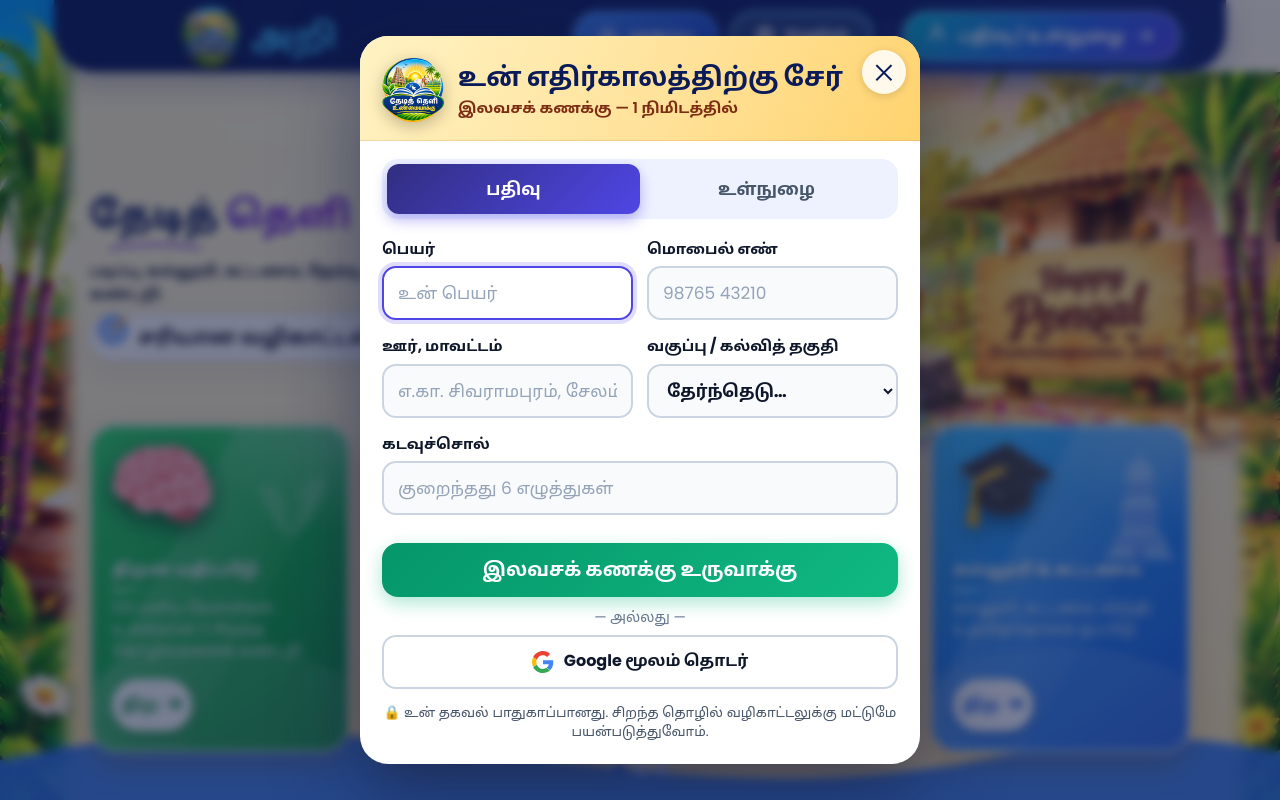
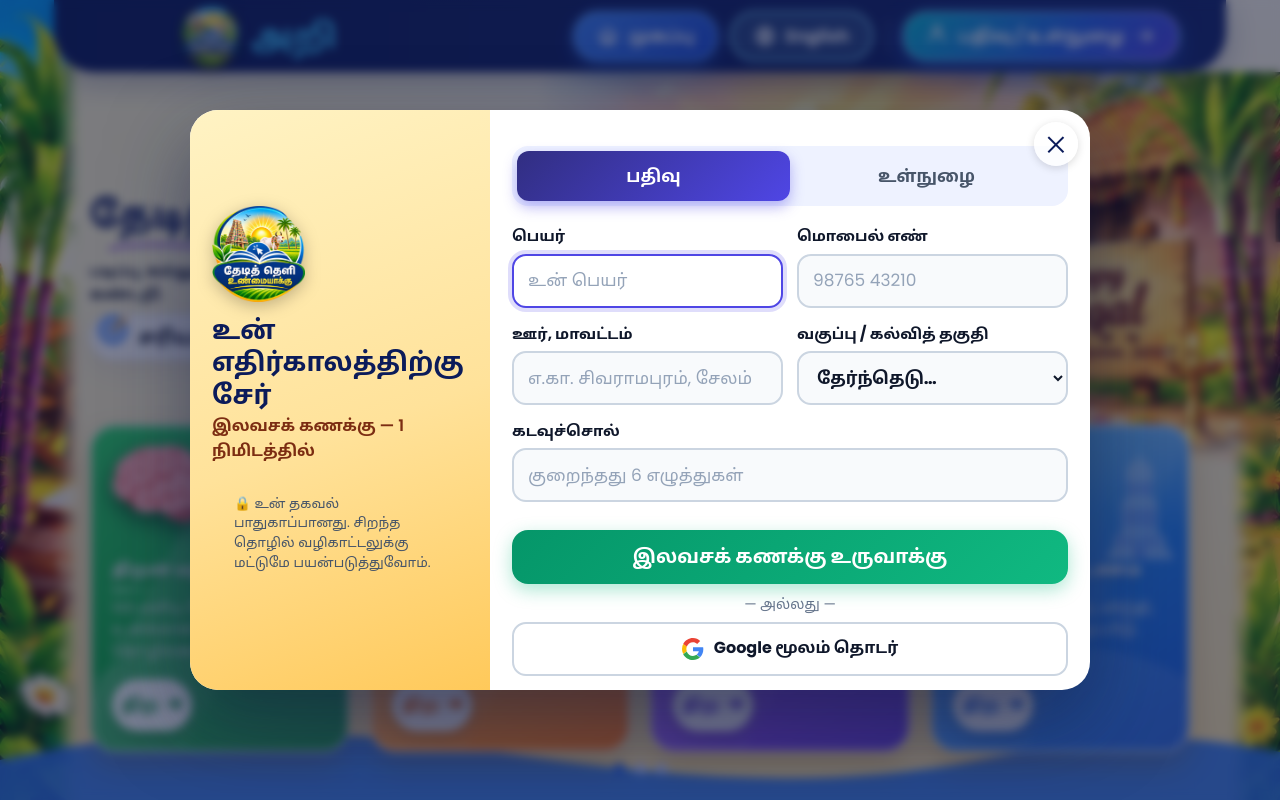
Before and after one commit to MADHAVAN-ZIPNOW/pickmycareer, a React (Vite) app in the folder frontend/: page / in a window 1280 px wide. Both pictures are taken after a click on the button "பதிவு / உள்நுழை". Built offline with nearby package versions, Linux system fonts and the light colour scheme.

Commit message:
Sign-up modal: wide horizontal layout, no scrolling
Co-Authored-By: Claude Sonnet 5.5 <noreply@anthropic.com>

```diff
--- a/frontend/src/parts.jsx
+++ b/frontend/src/parts.jsx
@@ -28,6 +28,7 @@ export function AuthModal({ onClose, onAuthed, toast }) {
     <div className="ov show" onClick={(e) => e.target === e.currentTarget && onClose()} role="dialog" aria-modal="true" aria-labelledby="authT">
       <div className="modal auth">
         <button className="x" onClick={onClose} aria-label="Close">✕</button>
+        <aside className="auth-side">
         <div className="auth-head">
           <img src="/logo.png" alt="" width="64" height="66" />
           <div>
@@ -35,6 +36,9 @@ export function AuthModal({ onClose, onAuthed, toast }) {
             <p>{tab === 's' ? t('இலவசக் கணக்கு — 1 நிமிடத்தில்', 'Free account — takes 1 minute') : t('மீண்டும் வரவேற்கிறோம்!', 'Welcome back!')}</p>
           </div>
         </div>
+          <p className="priv">🔒 {t('உன் தகவல் பாதுகாப்பானது. சிறந்த தொழில் வழிகாட்டலுக்கு மட்டுமே பயன்படுத்துவோம்.', 'Your information is safe. We use it only to give you better career guidance.')}</p>
+        </aside>
+        <div className="auth-main">
         <div className="tabs"><button className={tab === 's' ? 'on' : ''} onClick={() => { setTab('s'); setErr('') }}>{t('பதிவு', 'Sign Up')}</button><button className={tab === 'l' ? 'on' : ''} onClick={() => { setTab('l'); setErr('') }}>{t('உள்நுழை', 'Login')}</button></div>
         <form className={'form ' + (tab === 's' ? 'su' : 'lg')} onSubmit={submit} noValidate key={tab}>
           {tab === 's' ? (<>
@@ -58,7 +62,7 @@ export function AuthModal({ onClose, onAuthed, toast }) {
           <svg width="22" height="22" viewBox="0 0 48 48"><path fill="#EA4335" d="M24 9.5c3.5 0 6.6 1.2 9 3.6l6.7-6.7C35.7 2.4 30.2 0 24 0 14.6 0 6.5 5.4 2.6 13.2l7.8 6.1C12.3 13.6 17.7 9.5 24 9.5z" /><path fill="#4285F4" d="M46.5 24.5c0-1.6-.1-3.1-.4-4.5H24v9h12.7c-.6 3-2.3 5.5-4.8 7.2l7.5 5.8c4.4-4.1 7.1-10.1 7.1-17.5z" /><path fill="#FBBC05" d="M10.4 28.7A14.5 14.5 0 0 1 9.5 24c0-1.6.3-3.2.9-4.7l-7.8-6.1A24 24 0 0 0 0 24c0 3.9.9 7.5 2.6 10.8l7.8-6.1z" /><path fill="#34A853" d="M24 48c6.2 0 11.4-2 15.2-5.5l-7.5-5.8c-2 1.4-4.7 2.3-7.7 2.3-6.3 0-11.7-4.1-13.6-9.8l-7.8 6.1C6.5 42.6 14.6 48 24 48z" /></svg>
           {t('Google மூலம் தொடர்', 'Continue with Google')}
         </button>
-        <p className="priv">🔒 {t('உன் தகவல் பாதுகாப்பானது. சிறந்த தொழில் வழிகாட்டலுக்கு மட்டுமே பயன்படுத்துவோம்.', 'Your information is safe. We use it only to give you better career guidance.')}</p>
+        </div>
       </div>
     </div>
   )
--- a/frontend/src/styles.css
+++ b/frontend/src/styles.css
@@ -807,3 +807,52 @@ header.top{overflow:visible}
 .m-quiz{display:block!important;opacity:.95!important;height:clamp(84px,17vh,138px)!important;top:6%!important;right:5%!important}
 .m-quiz svg{overflow:visible}
 .m-quiz{opacity:.2!important;height:clamp(56px,11vh,90px)!important;top:8%!important;right:6%!important}
+
+/* ===== sign-up modal: wide, horizontal, no scrolling ===== */
+@media(min-width:861px){
+ .modal.auth{display:grid;grid-template-columns:300px 1fr;max-width:900px;width:min(94vw,900px);max-height:none;overflow:visible}
+ .auth-side{display:flex;flex-direction:column;justify-content:center;gap:16px;padding:26px 22px;background:linear-gradient(160deg,#FFF3C4 0%,#FFE29A 55%,#FFC95A 100%);border-radius:28px 0 0 28px}
+ .auth-side .auth-head{flex-direction:column;align-items:flex-start;padding:0;background:none;border:0;gap:12px}
+ .auth-side .auth-head img{height:96px}
+ .auth-side .auth-head h2{font-size:26px!important;line-height:1.25}
+ .auth-side .auth-head p{font-size:16px}
+ .auth-side .priv{margin:0;padding:0;font-size:14px;color:#7C2D12;text-align:left}
+ .auth-main{display:flex;flex-direction:column;justify-content:center;padding:18px 0 14px;min-width:0}
+ .auth-main .tabs{margin:0 24px 6px}
+ .auth-main .form{padding:10px 24px 0;gap:11px 14px}
+ .auth-main .inp{min-height:48px;font-size:16px}
+ .auth-main .form>button.btn{min-height:52px;font-size:18px}
+ .auth-main .or{margin:2px 24px}
+ .auth-main .gbtn{width:calc(100% - 48px);margin:0 24px;min-height:48px}
+ .modal.auth .x{top:12px;right:12px}
+}
+@media(min-width:861px) and (max-height:720px){
+ .auth-main .inp{min-height:42px;font-size:15px}
+ .auth-main .form{gap:8px 12px;padding-top:6px}
+ .auth-main .form label{font-size:13.5px;gap:3px}
+ .auth-main .tabs button{min-height:42px}
+ .auth-main .form>button.btn{min-height:46px;font-size:17px}
+ .auth-main .gbtn{min-height:42px}
+ .auth-side .auth-head img{height:72px}
+}
+/* phones keep a single scrolling column */
+@media(max-width:860px){
+ .auth-side{display:block}
+ .auth-side .priv{padding:6px 16px 18px;margin:0;font-size:13px}
+ .auth-main{display:block}
+ .auth-side .priv{order:3}
+}
+@media(min-width:861px) and (max-height:640px){
+ .modal.auth{width:min(96vw,860px)}
+ .auth-main{padding:10px 0 8px}
+ .auth-main .inp{min-height:38px;font-size:14.5px;border-radius:10px}
+ .auth-main .form{gap:5px 10px;padding-top:4px}
+ .auth-main .form label{font-size:12.5px;gap:2px}
+ .auth-main .tabs{margin-bottom:2px}.auth-main .tabs button{min-height:38px;font-size:15px}
+ .auth-main .form>button.btn{min-height:42px;font-size:16px}
+ .auth-main .or{margin:0 24px;font-size:12px}
+ .auth-main .gbtn{min-height:38px;font-size:14px}
+ .auth-side .auth-head h2{font-size:22px!important}
+ .auth-side .auth-head img{height:56px}
+ .auth-main .err{display:none}
+}
```
